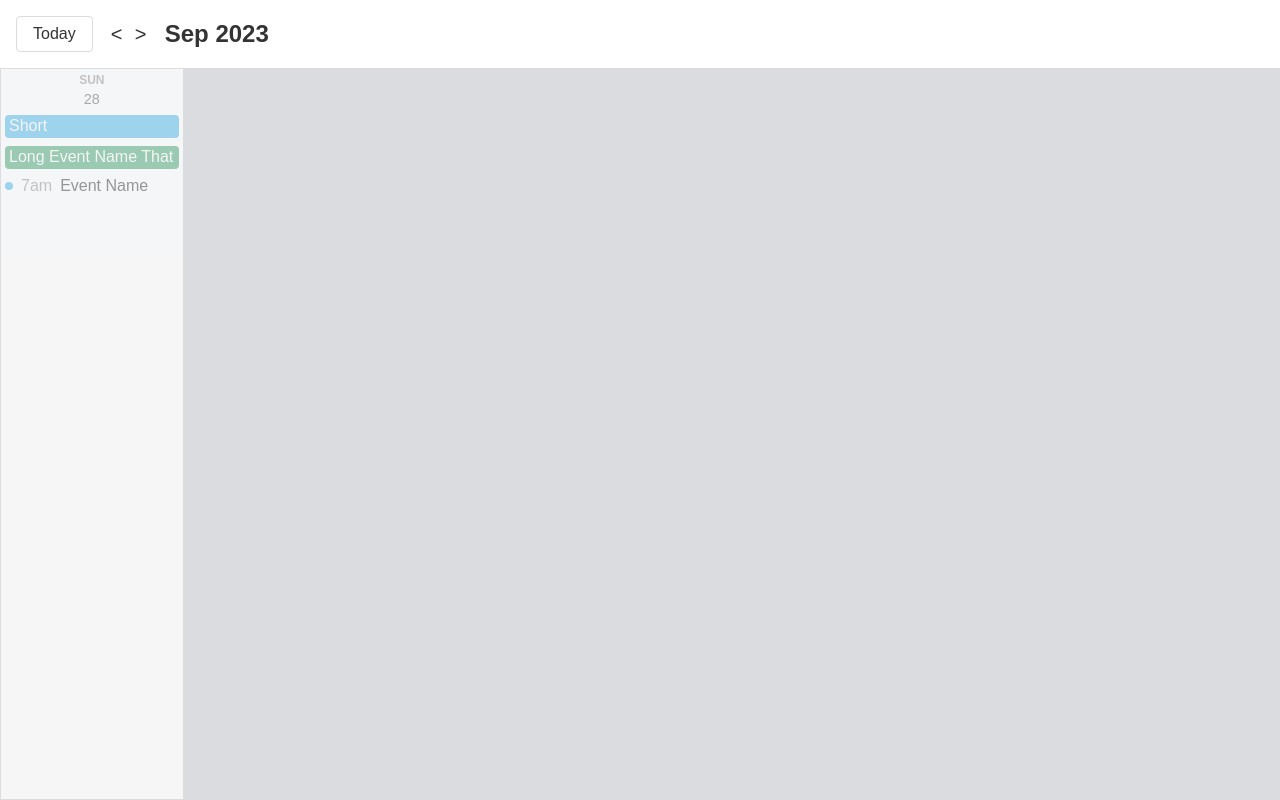
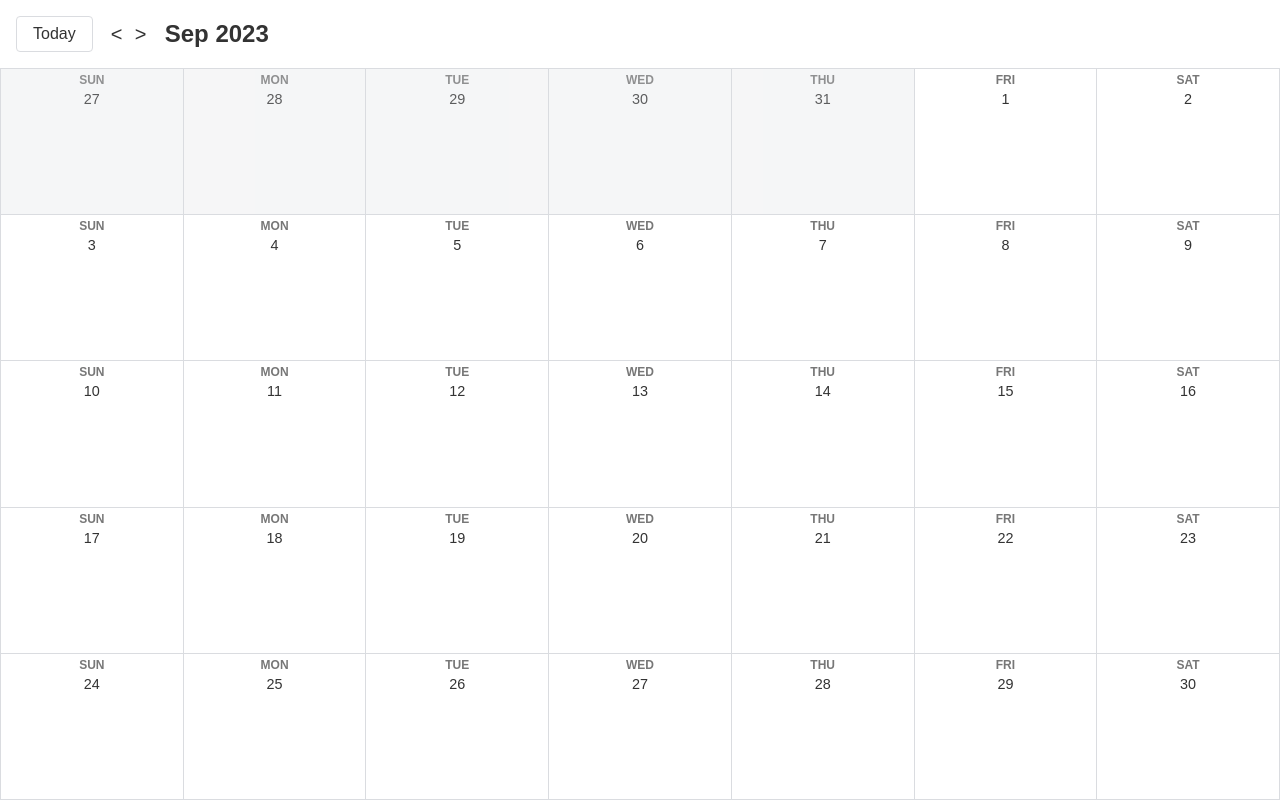
Before and after one commit to Codefreyy/Calendar-Clone, a React (Vite) app: page / in a window 1280 px wide. Built offline with nearby package versions, Linux system fonts and the light colour scheme.

Commit message:
feat: render all the dates grid

```diff
--- a/src/components/GoogleCalendar.tsx
+++ b/src/components/GoogleCalendar.tsx
@@ -7,6 +7,7 @@ import {
   startOfMonth,
   endOfMonth,
   format,
+  isSameMonth,
 } from "date-fns"
 
 interface DateProps {
@@ -57,13 +58,19 @@ function GoogleCalendar({ value }: DateProps) {
           </span>
         </div>
         <div className="days">
-          <div className="day non-month-day old-month-day">
+          {visibleDates.map((day) => (
+            // old-month-day non-month-day
+            <div
+              className={`day ${
+                !isSameMonth(day, visibleMonth) && "non-month-day"
+              }`}
+            >
               <div className="day-header">
-              <div className="week-name">Sun</div>
-              <div className="day-number">28</div>
+                <div className="week-name">{format(day, "E")}</div>
+                <div className="day-number">{format(day, "d")}</div>
                 <button className="add-event-btn">+</button>
               </div>
-            <div className="events">
+              {/* <div className="events">
              <button className="all-day-event blue event">
                <div className="event-name">Short</div>
              </button>
@@ -77,8 +84,9 @@ function GoogleCalendar({ value }: DateProps) {
                <div className="event-time">7am</div>
                <div className="event-name">Event Name</div>
              </button>
+           </div> */}
             </div>
-          </div>
+          ))}
         </div>
       </div>
     </>
```
Lines whose indentation alone changed are shown as unchanged.
